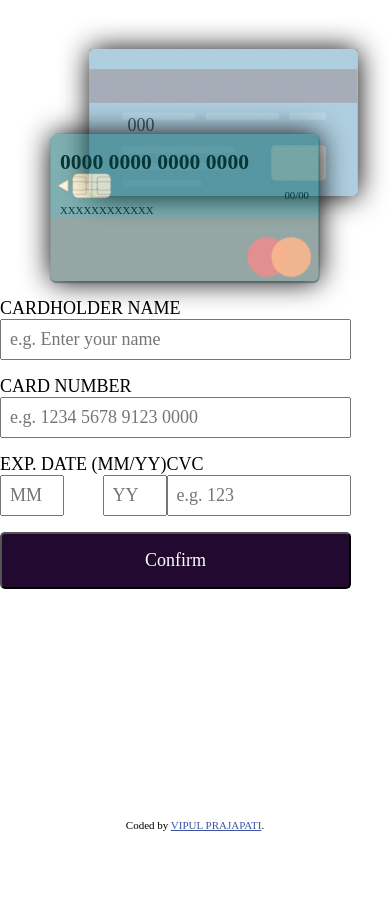
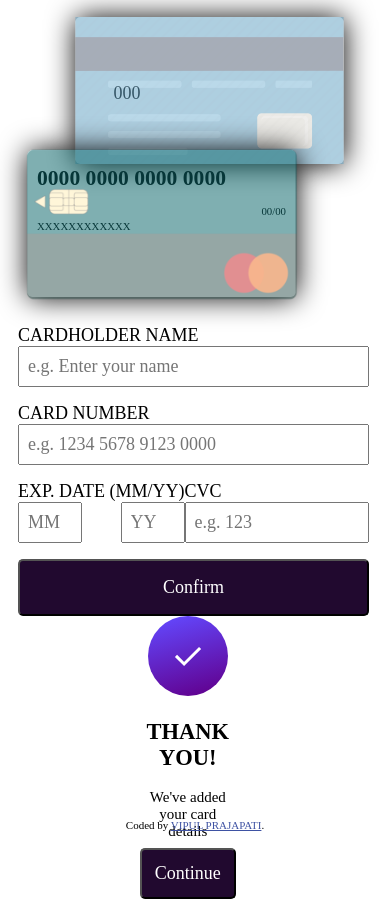
Before and after one commit to Vipul-20/ATM-Card, a website built with Vite: page index.html in a window 390 px wide. Before the commit the page ends 844 px from the top, so only its background shows below. Built offline with nearby package versions, Linux system fonts and the light colour scheme; files whose address does not match are found by name.

Commit message:
responsive done

```diff
--- a/src/index.css
+++ b/src/index.css
@@ -248,19 +248,19 @@ main {
   }
 
   .card-front {
-    top: 5.3rem;
-    left: -10%;
+    top: 6.3rem;
+    left: -16%;
   }
 
   .card-back {
-    top: 0rem;
-    left: 0%;
+    top: -2rem;
+    left: -3.5%;
   }
 
   #card-background {
-    background-image: url("./images/bg-main-mobile.png");
+    /* background-image: url("./images/bg-main-mobile.png"); */
     padding-left: 0;
-    min-height: 250px;
+    min-height: 277px;
   }
 
   #form-container {
@@ -268,10 +268,14 @@ main {
     margin-top: 3rem;
     margin-left: 0;
   }
+  #card {
+    margin-left: 50px;
+  }
 
   form {
     max-width: 100%;
     min-width: 90vw;
+    margin-left: 18px;
   }
 
   #cvc {
@@ -281,4 +285,10 @@ main {
   #exp-date {
     min-width: max-content;
   }
+  #success-dialog {
+    display: inline-block;
+    text-align: center;
+    margin-left: 140px;
+    font-size: 15px;
   }
+}
```
Lines whose indentation alone changed are shown as unchanged.
